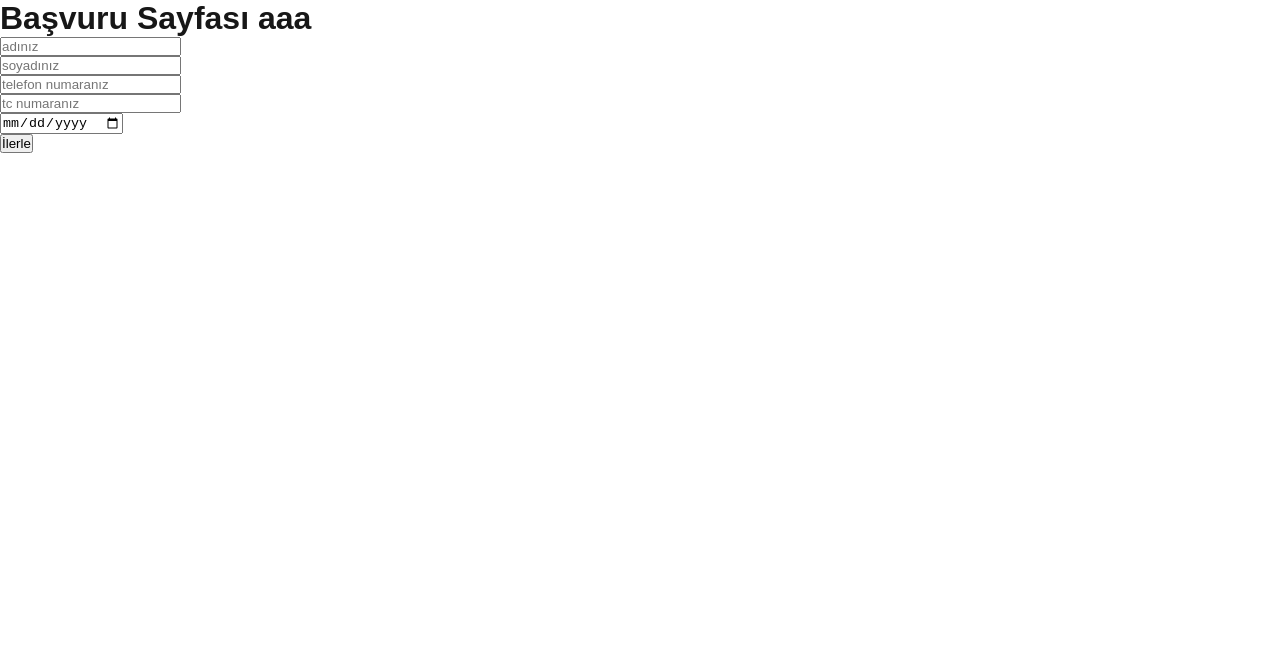
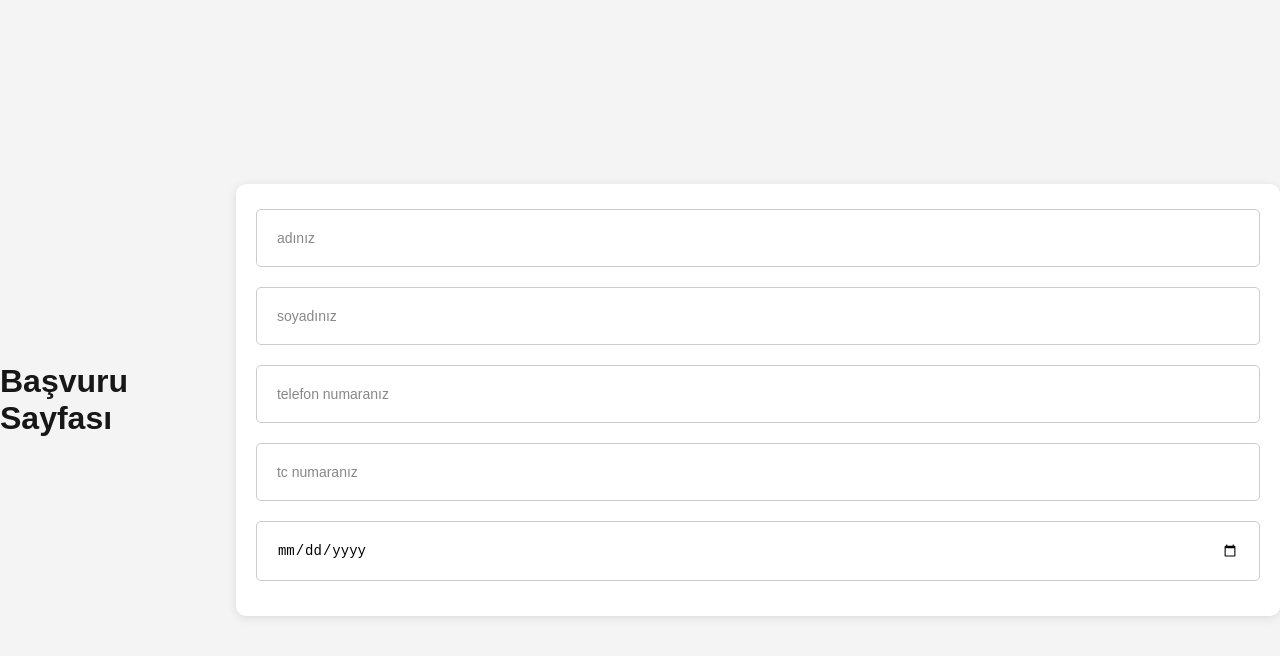
Before and after one commit to ecesemabekdemir/ogrenciKayitFormu, a Next.js app: page /basvuru-yap in a window 1280 px wide. Shown: the top 656 px of the page. Built offline with nearby package versions, Linux system fonts and the light colour scheme.

Commit message:
firts page css eklendi  gerekli düzenlemeler yapıldı

```diff
--- a/app/basvuru-yap/page.jsx
+++ b/app/basvuru-yap/page.jsx
@@ -2,6 +2,8 @@
 import { useEffect, useformState, useState } from "react";
 import { BasvuruYapAksiyonu } from "@/action/basvuru";
 import { useFormState } from "react-dom";
+import FirstPage from "@/components/first-page/page";
+import SecondPage from "@/components/second-page/page";
 
 export default function Basvuru() {
   const [formState, formAction] = useFormState(BasvuruYapAksiyonu, null);
@@ -10,7 +12,7 @@ export default function Basvuru() {
 
   return (
     <>
-      <h1>Başvuru Sayfası aaa</h1>
+      <h1>Başvuru Sayfası</h1>
       <form
         action={async (formData) => {
           console.log(formData);
@@ -31,79 +33,10 @@ export default function Basvuru() {
         }}
       >
         <input type="hidden" name="step" value={step} />
-        {step === 1 && (
-          <>
-            <p>
-              <label htmlFor="">
-                <input type="text" name="name" id="name" placeholder="adınız" />
-              </label>{" "}
-              <br />
-              {errorsState?.errors?.name && (
-                <small className="text-red-500">
-                  {errorsState?.errors?.name}
-                </small>
-              )}
-            </p>
-            <p>
-              <label htmlFor="">
-                <input
-                  type="text"
-                  name="surname"
-                  id="surname"
-                  placeholder="soyadınız"
-                />
-              </label>
-              {errorsState?.errors?.surname && (
-                <small className="text-red-500">
-                  {errorsState?.errors?.surname}
-                </small>
-              )}
-            </p>
-            <p>
-              <label htmlFor="">
-                <input
-                  type="number"
-                  name="phone"
-                  id="phone"
-                  placeholder="telefon numaranız"
-                />
-              </label>
-              {errorsState?.errors?.phone && (
-                <small className="text-red-500">
-                  {errorsState?.errors?.phone}
-                </small>
-              )}
-            </p>
-            <p>
-              <label htmlFor="">
-                <input
-                  type="number"
-                  name="tcno"
-                  id="tcno"
-                  placeholder="tc numaranız"
-                />
-              </label>
-              {errorsState?.errors?.tcno && (
-                <small className="text-red-500">
-                  {errorsState?.errors?.tcno}
-                </small>
-              )}
-            </p>
-            <p>
-              <label htmlFor="">
-                <input
-                  type="date"
-                  name="dogumTarihi"
-                  id="dogumTarihi"
-                  placeholder="Doğum tarihi"
-                />
-              </label>
-            </p>
-          </>
-        )}
-        {step === 2 && <input type="text" name="test" placeholder="TEST" />}
+        {step === 1 && <FirstPage />}
+        {step == 2 && <SecondPage />}
 
-        <button>{step === 4 ? "Kaydet" : "İlerle"}</button>
+        {/* <button>{step === 4 ? "Kaydet" : "İlerle"}</button> */}
       </form>
     </>
   );
--- /dev/null
+++ b/app/steps/[step]/page.jsx
@@ -0,0 +1,25 @@
+import FirstPage from "@/components/first-page/page";
+import SecondPage from "@/components/second-page/page";
+
+export default function StepPage({ params }) {
+  const { step } = params;
+  console.log("step :>> ", step);
+  return (
+    <>
+      {step == 1 && (
+        <p>
+          <FirstPage />
+        </p>
+      )}
+      {step == 2 && (
+        <>
+          <p>
+            <SecondPage />
+          </p>
+        </>
+      )}
+      {step == 3 && <>ögretmen ögrenci sınıfı numarası</>}
+      {step == 4 && <>mezuniyet durumu</>}
+    </>
+  );
+}
--- /dev/null
+++ b/components/first-page/first-page.css
@@ -0,0 +1,50 @@
+
+body {
+  font-family: Arial, sans-serif;
+  background-color: #f4f4f4;
+  display: flex;
+  justify-content: center;
+  align-items: center;
+  height: 100vh;
+}
+
+form {
+  margin: 0 auto;
+  width: 1100px;
+  background-color: white;
+  padding: 20px;
+  border-radius: 10px;
+  box-shadow: 0 2px 10px rgba(0, 0, 0, 0.1);
+
+}
+
+form p {
+  margin-bottom: 15px;
+}
+
+input[type="text"],
+input[type="number"],
+input[type="date"] {
+  width: 100%;
+  padding: 20px;
+  margin-top: 5px;
+  border: 1px solid #ccc;
+  border-radius: 5px;
+  font-size: 14px;
+}
+
+input[type="text"]::placeholder,
+input[type="number"]::placeholder,
+input[type="date"]::placeholder {
+  color: #888;
+}
+
+small.text-red-500 {
+  color: red;
+  font-size: 12px;
+}
+
+label {
+  font-size: 14px;
+  font-weight: bold;
+}
--- /dev/null
+++ b/components/first-page/page.jsx
@@ -0,0 +1,68 @@
+"use client";
+
+import "./first-page.css";
+
+export default function FirstPage({ errorsState }) {
+  return (
+    <>
+      <p>
+        <label htmlFor="">
+          <input type="text" name="name" id="name" placeholder="adınız" />
+        </label>{" "}
+        <br />
+        {errorsState?.errors?.name && (
+          <small className="text-red-500">{errorsState?.errors?.name}</small>
+        )}
+      </p>
+      <p>
+        <label htmlFor="">
+          <input
+            type="text"
+            name="surname"
+            id="surname"
+            placeholder="soyadınız"
+          />
+        </label>
+        {errorsState?.errors?.surname && (
+          <small className="text-red-500">{errorsState?.errors?.surname}</small>
+        )}
+      </p>
+      <p>
+        <label htmlFor="">
+          <input
+            type="number"
+            name="phone"
+            id="phone"
+            placeholder="telefon numaranız"
+          />
+        </label>
+        {errorsState?.errors?.phone && (
+          <small className="text-red-500">{errorsState?.errors?.phone}</small>
+        )}
+      </p>
+      <p>
+        <label htmlFor="">
+          <input
+            type="number"
+            name="tcno"
+            id="tcno"
+            placeholder="tc numaranız"
+          />
+        </label>
+        {errorsState?.errors?.tcno && (
+          <small className="text-red-500">{errorsState?.errors?.tcno}</small>
+        )}
+      </p>
+      <p>
+        <label htmlFor="">
+          <input
+            type="date"
+            name="dogumTarihi"
+            id="dogumTarihi"
+            placeholder="Doğum tarihi"
+          />
+        </label>
+      </p>
+    </>
+  );
+}
--- /dev/null
+++ b/components/second-page/page.jsx
@@ -0,0 +1,9 @@
+"use client";
+
+export default function SecondPage() {
+  return (
+    <>
+      <input type="text" name="test" placeholder="TEST" />
+    </>
+  );
+}
```
